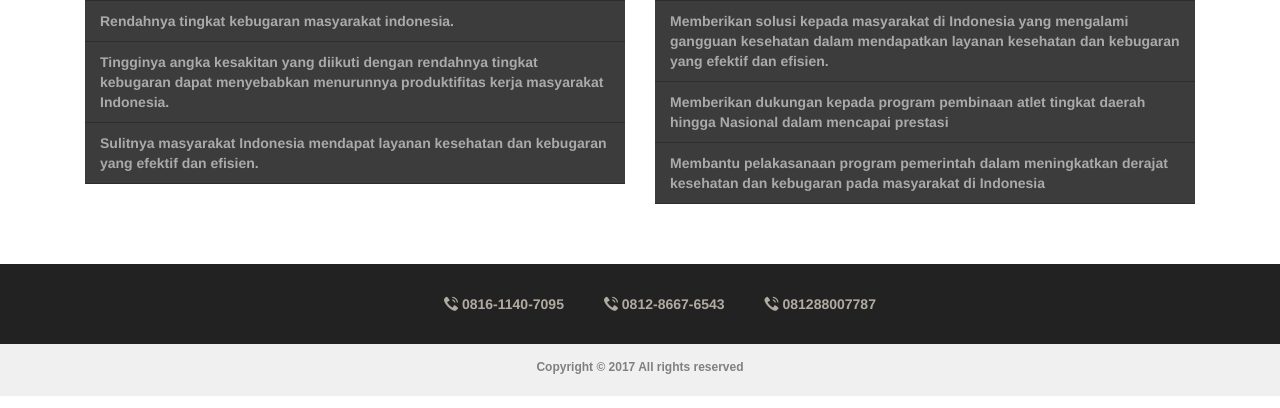
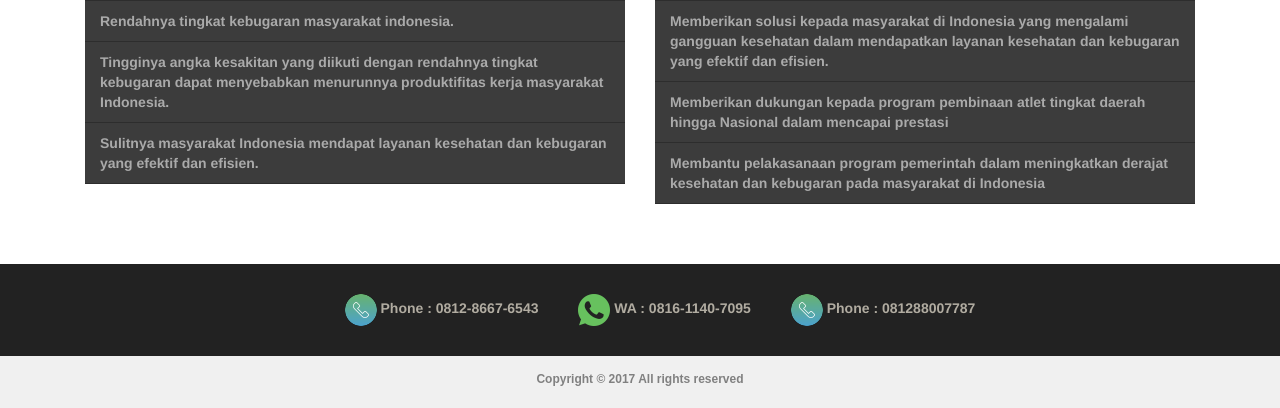
Before and after one commit to crayongenerateon/ohi, a CodeIgniter app: page /database/ in a window 1280 px wide. Shown: the part 1417-1825 px from the top of the page. Run offline with CodeIgniter, Linux system fonts and the light colour scheme; data that the repository does not hold is empty; some libraries are stand-ins or nearby versions; some web fonts are replaced.

Commit message:
updaet contact
update contact

```diff
--- a/application/views/templates/base.php
+++ b/application/views/templates/base.php
@@ -246,19 +246,19 @@
 <footer>
   <div class="container">
     <div class="row text-center">
-      <div class="col-lg-6 col-lg-offset-3">
+      <div class="col-lg-8 col-lg-offset-2">
         <ul class="menu">
 
           <li>
-          <a href="#"><i class="ion ion-android-call"></i> 0816-1140-7095</a>
+           <a href="#"><img src="<?php echo base_url();?>/media/template/media/images/ico/phone.png" class="img-resposive" alt="WhatsApp"> Phone : 0812-8667-6543</a>
          </li>
 
          <li>
-         <a href="#"><i class="ion ion-android-call"></i> 0812-8667-6543</a>
+          <a href="#"><img src="<?php echo base_url();?>/media/template/media/images/ico/wa.png" class="img-resposive" alt="WhatsApp"> WA : 0816-1140-7095</a>
         </li>
 
         <li>
-       <a href="#"><i class="ion ion-android-call"></i> 081288007787</a>
+         <a href="#"><img src="<?php echo base_url();?>/media/template/media/images/ico/phone.png" class="img-resposive" alt="WhatsApp"> Phone : 081288007787</a>
        </li>
 
      </ul>
```
Also changed, not shown: media/template/media/images/ico/phone.png (added), media/template/media/images/ico/wa.png (added). Lines whose indentation alone changed are shown as unchanged.
